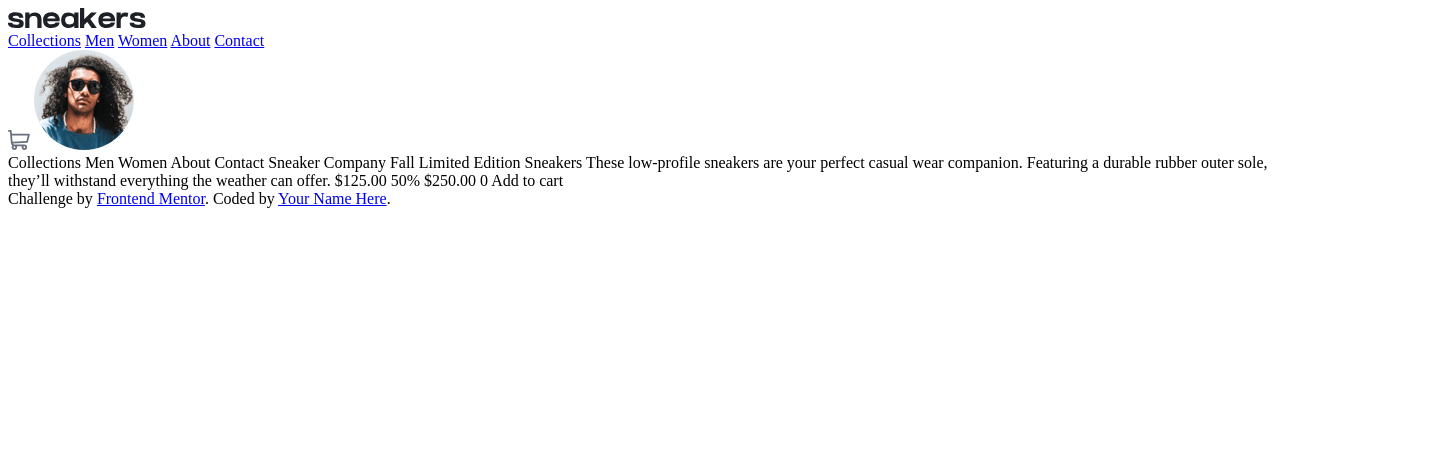
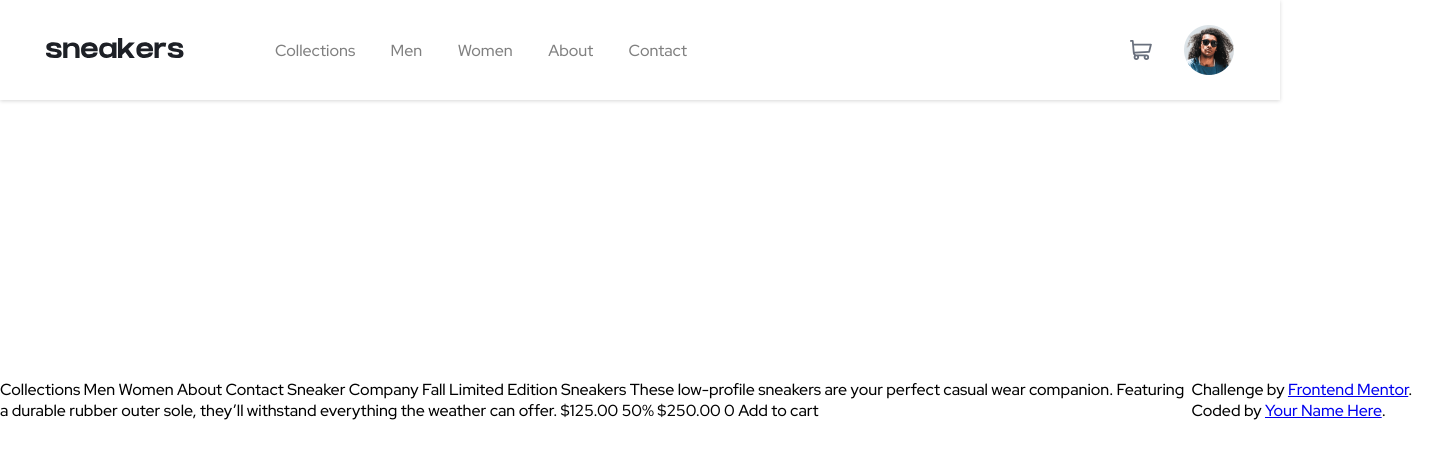
Before and after one commit to Kel-nana/ecommerce-product-page, a plain HTML site: page index.html in a window 1280 px wide. Shown: the whole page, 1440 px wide, since content can reach past the window. Drawn offline with Linux system fonts and the light colour scheme.

Commit message:
nav style.css changes

```diff
--- a/index.html
+++ b/index.html
@@ -13,24 +13,24 @@
     />
 
     <title>Frontend Mentor | E-commerce product page</title>
-
+    <link rel="stylesheet" href="style.css" />
     <!-- Feel free to remove these styles or customise in your own stylesheet 👍 -->
   </head>
   <body>
-    <nav>
+    <nav class="nav">
       <div class="logo">
         <img src="./images/logo.svg" alt="logo" />
       </div>
-      <div class="nav-ctr">
-        <a href="#">Collections</a>
-        <a href="#">Men</a>
-        <a href="#">Women</a>
-        <a href="#">About</a>
-        <a href="#">Contact</a>
+      <div class="nav-space">
+        <a class="nav-ctr" href="#">Collections</a>
+        <a class="nav-ctr" href="#">Men</a>
+        <a class="nav-ctr" href="#">Women</a>
+        <a class="nav-ctr" href="#">About</a>
+        <a class="nav-ctr" href="#">Contact</a>
       </div>
       <div class="pro-img">
         <img src="./images/icon-cart.svg" alt="" />
-        <img src="./images/image-avatar.png" alt="" />
+        <img class="img-nav" src="./images/image-avatar.png" alt="" />
       </div>
     </nav>
 
--- a/style.css
+++ b/style.css
@@ -0,0 +1,59 @@
+@import url("https://fonts.googleapis.com/css2?family=Red+Hat+Display:wght@500;700;900&display=swap");
+
+* {
+  margin: 0;
+  padding: 0;
+  border: 0;
+  outline: 0;
+}
+
+:root {
+  --color-dark-blue: hsl(218, 44%, 22%);
+  --color-grayish-blue: hsl(219, 26%, 78%);
+  --color-white: hsl(0, 16%, 96%);
+  --color-light-grey: hsl(212, 45%, 89%);
+
+  --transition: all 400ms ease;
+}
+body {
+  display: flex;
+  align-items: center;
+  justify-content: center;
+  height: 100vh;
+  width: 1440px;
+  font-family: "Red Hat Display", sans-serif, system-ui, -apple-system,
+    BlinkMacSystemFont, "Segoe UI", Roboto, Oxygen, Ubuntu, Cantarell,
+    "Open Sans", "Helvetica Neue", sans-serif;
+}
+
+.nav {
+  position: fixed;
+  left: 0;
+  top: 0;
+  right: 0;
+  height: 100px;
+  display: flex;
+  align-items: center;
+  justify-content: space-around;
+  box-shadow: rgba(0, 0, 0, 0.16) 0px 1px 4px;
+}
+
+.nav-space {
+  margin-right: 20rem;
+}
+
+.nav-ctr {
+  margin-right: 2rem;
+  text-decoration: none;
+  color: grey;
+}
+
+.pro-img {
+  display: flex;
+  align-items: center;
+  gap: 2rem;
+}
+
+.img-nav {
+  width: 50px;
+}
```
